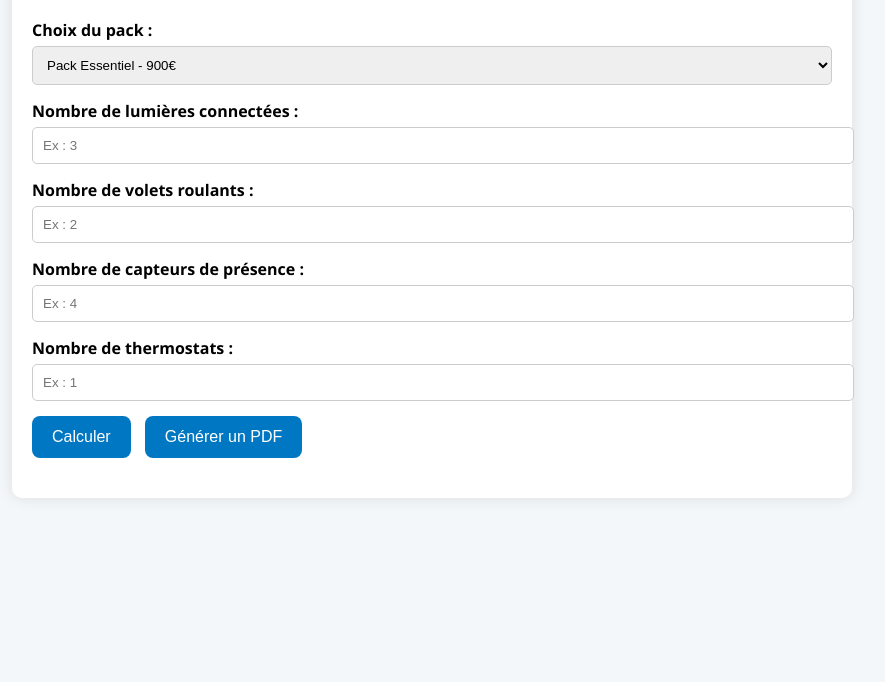
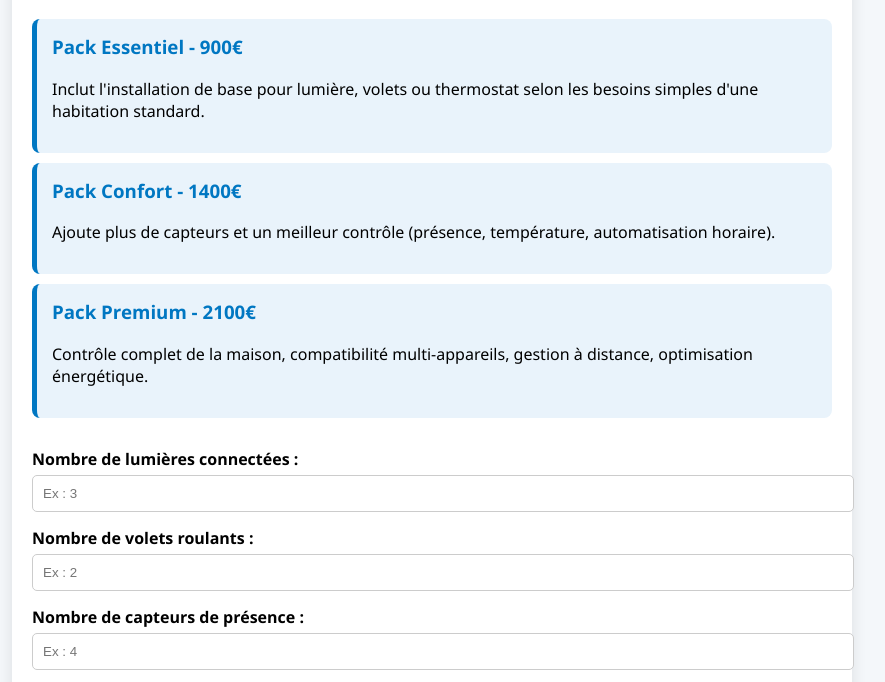
Before and after one commit to AMINE-RPA/Instalta-clim, a plain HTML site: page Index.html in a window 1280 px wide. Shown: the part 107-789 px from the top of the page, without its empty margins (208-1093 px from the left). Drawn offline with nearby package versions, Linux system fonts and the light colour scheme.

Commit message:
Update Index.html

```diff
--- a/Index.html
+++ b/Index.html
@@ -24,6 +24,23 @@
       padding: 20px;
       border-radius: 10px;
       box-shadow: 0 0 15px rgba(0, 0, 0, 0.1);
+    }
+
+    .packs {
+      margin-bottom: 30px;
+    }
+
+    .pack-box {
+      border-left: 5px solid #0077c2;
+      background-color: #e9f3fb;
+      padding: 15px;
+      margin-bottom: 10px;
+      border-radius: 8px;
+    }
+
+    .pack-box h3 {
+      margin-top: 0;
+      color: #0077c2;
     }
 
     select, input {
@@ -67,12 +84,20 @@
   <div class="container">
     <h1>Simulateur de devis - Installta-Clim</h1>
 
-    <label for="pack">Choix du pack :</label>
-    <select id="pack">
-      <option value="essentiel">Pack Essentiel - 900€</option>
-      <option value="confort">Pack Confort - 1400€</option>
-      <option value="premium">Pack Premium - 2100€</option>
-    </select>
+    <div class="packs">
+      <div class="pack-box">
+        <h3>Pack Essentiel - 900€</h3>
+        <p>Inclut l'installation de base pour lumière, volets ou thermostat selon les besoins simples d'une habitation standard.</p>
+      </div>
+      <div class="pack-box">
+        <h3>Pack Confort - 1400€</h3>
+        <p>Ajoute plus de capteurs et un meilleur contrôle (présence, température, automatisation horaire).</p>
+      </div>
+      <div class="pack-box">
+        <h3>Pack Premium - 2100€</h3>
+        <p>Contrôle complet de la maison, compatibilité multi-appareils, gestion à distance, optimisation énergétique.</p>
+      </div>
+    </div>
 
     <label for="light">Nombre de lumières connectées :</label>
     <input type="number" id="light" placeholder="Ex : 3">
@@ -85,6 +110,13 @@
 
     <label for="thermostat">Nombre de thermostats :</label>
     <input type="number" id="thermostat" placeholder="Ex : 1">
+
+    <label for="pack">Choix du pack :</label>
+    <select id="pack">
+      <option value="essentiel">Pack Essentiel - 900€</option>
+      <option value="confort">Pack Confort - 1400€</option>
+      <option value="premium">Pack Premium - 2100€</option>
+    </select>
 
     <button onclick="calculer()">Calculer</button>
     <button onclick="genererPDF()">Générer un PDF</button>
```
